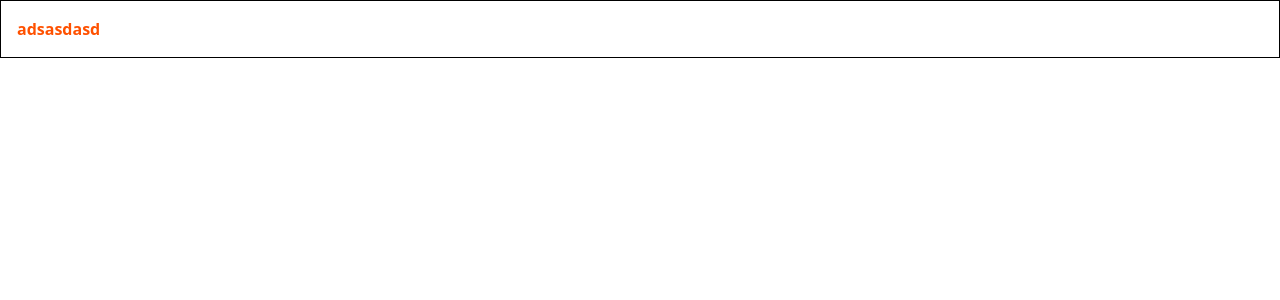
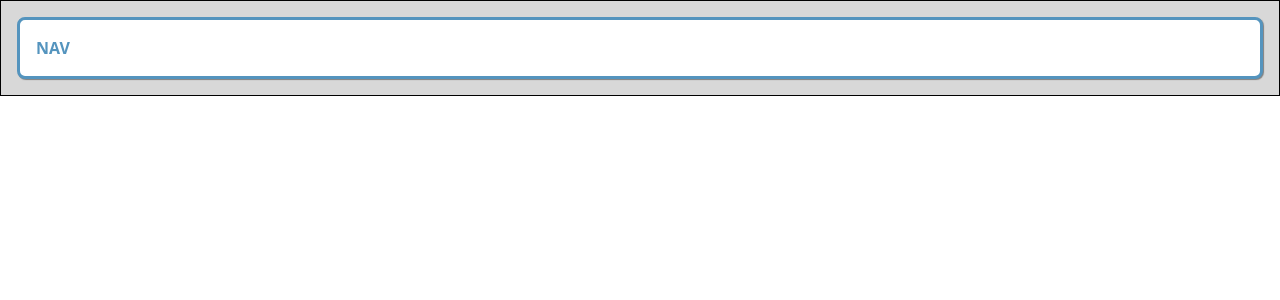
Before and after one commit to PouryaSoleimani/ADVANCED__CSS__TRAINING, a Next.js app: page / in a window 1280 px wide. Shown: the top 300 px of the page. Built offline with nearby package versions, Linux system fonts and the light colour scheme.

Commit message:
ADVANCED___CSS

```diff
--- a/app/globals.css
+++ b/app/globals.css
@@ -1,10 +1,10 @@
 @import "tailwindcss";
-@import "./styles/nav.css";
 
 :root {
   --background: #ffffff;
   --foreground: #171717;
-  --primary: #ff5100;
+  --primary: #5494be;
+  --gray-bg: #d8d8d8;
 }
 
 @theme inline {
@@ -16,7 +16,7 @@
 
 @media (prefers-color-scheme: dark) {
   :root {
-    --background: #dbdbdb;
+    --background: #c5c4c4;
     --foreground: #0a0a0a;
   }
 }
--- a/app/page.tsx
+++ b/app/page.tsx
@@ -3,7 +3,7 @@ import "./styles/nav.css";
 export default function Home() {
   return (
     <div className="container">
-      <div className="">adsasdasd</div>
+      <div className="nav">NAV</div>
     </div>
   );
 }
--- a/app/styles/nav.css
+++ b/app/styles/nav.css
@@ -3,7 +3,20 @@
   margin-inline: auto;
   padding: 1rem;
   border: 1px solid black;
-  background-color: white;
+  background-color: var(--gray-bg);
   color: var(--primary);
   font-weight: bold;
 }
+
+.nav {
+  width: 100%;
+  border: 3px solid var(--primary);
+  border-radius: 0.5rem;
+  -webkit-border-radius: 0.5rem;
+  -moz-border-radius: 0.5rem;
+  -ms-border-radius: 0.5rem;
+  -o-border-radius: 0.5rem;
+  box-shadow: 1px 1px 1px gray;
+  padding: 1rem;
+  background-color: white;
+}
```
